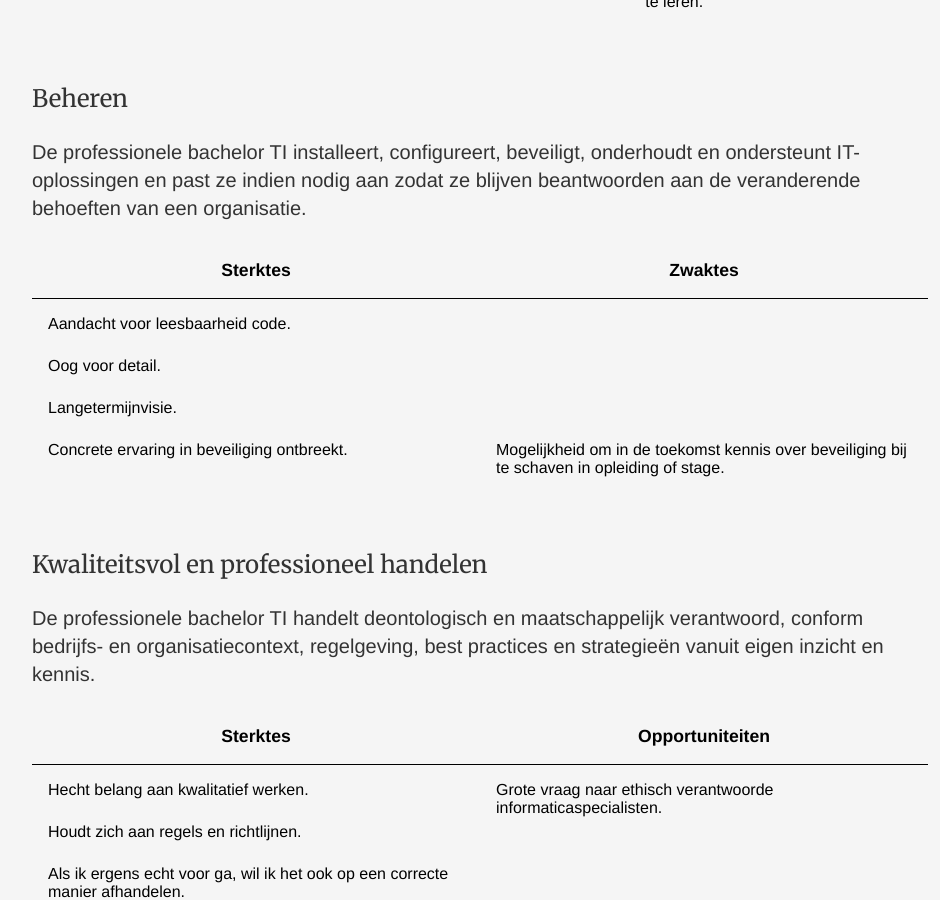
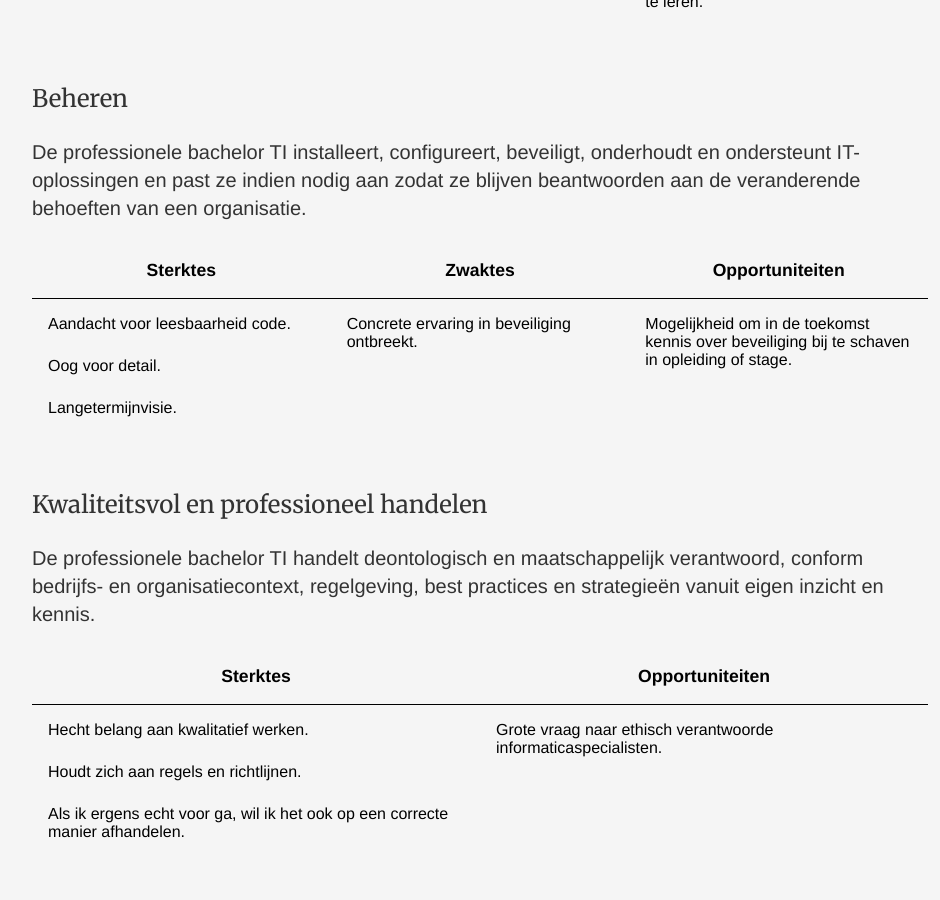
Before and after one commit to Jornax/Jornax.github.io, a Jekyll site: the page built from competences/index.html, in a window 1280 px wide and 900 px high, scrolled down 1589 px. Shown: the whole window, without its empty margins (160-1100 px from the left). Built offline with Jekyll 4.4.1, drawn with Linux system fonts in a browser that asks for light colours.

Commit message:
Update index.html

```diff
--- a/competences/index.html
+++ b/competences/index.html
@@ -156,6 +156,7 @@ title: Competenties & vaardigheden
                         <tr>
                             	<th>Sterktes</th>
  				<th>Zwaktes</th>
+				<th>Opportuniteiten</th>
                         </tr>
                     </thead>
                     <tbody>
@@ -167,9 +168,6 @@ title: Competenties & vaardigheden
 					<li>Langetermijnvisie.</li>
                                 </ul>
                             </td>
-                    </thead>
-                    <tbody>
-                        <tr>
                             <td>
                                 <ul>
 		<li>Concrete ervaring in beveiliging ontbreekt.</li>
```
Lines whose indentation alone changed are shown as unchanged.
